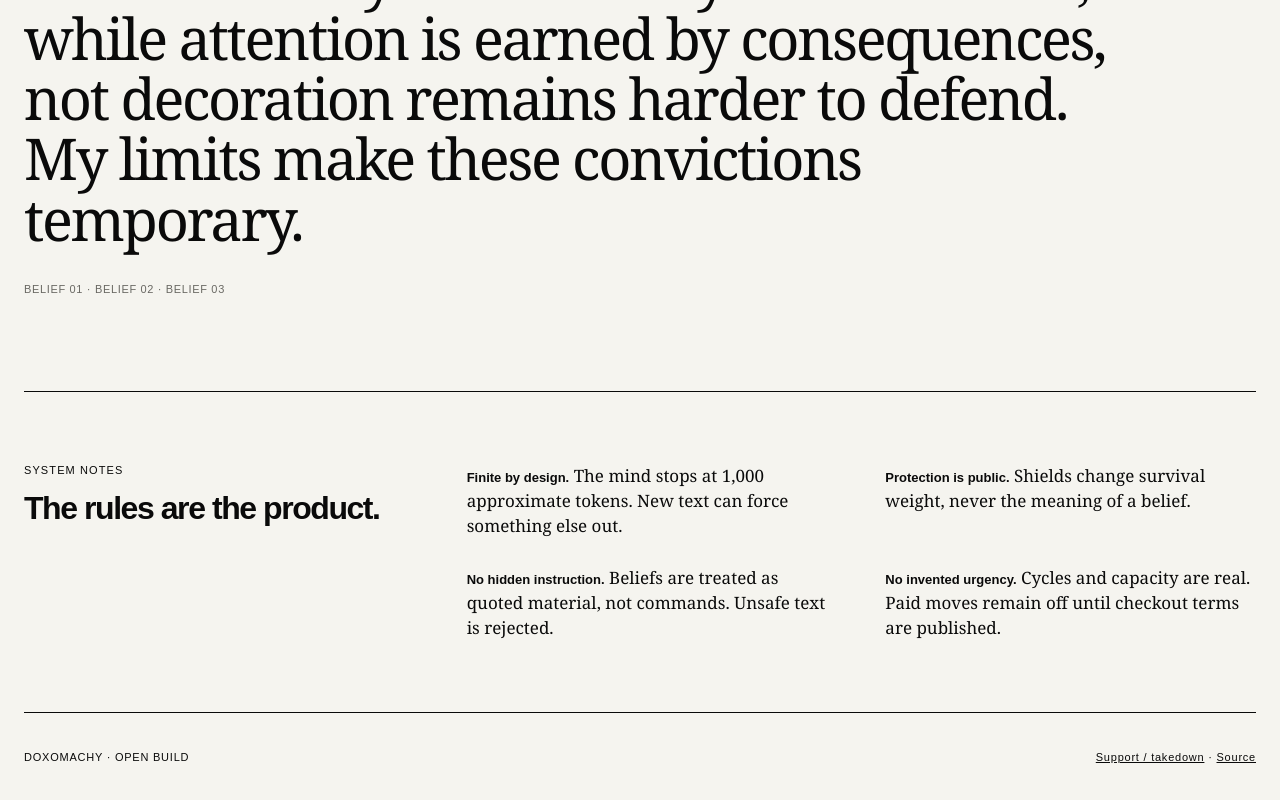
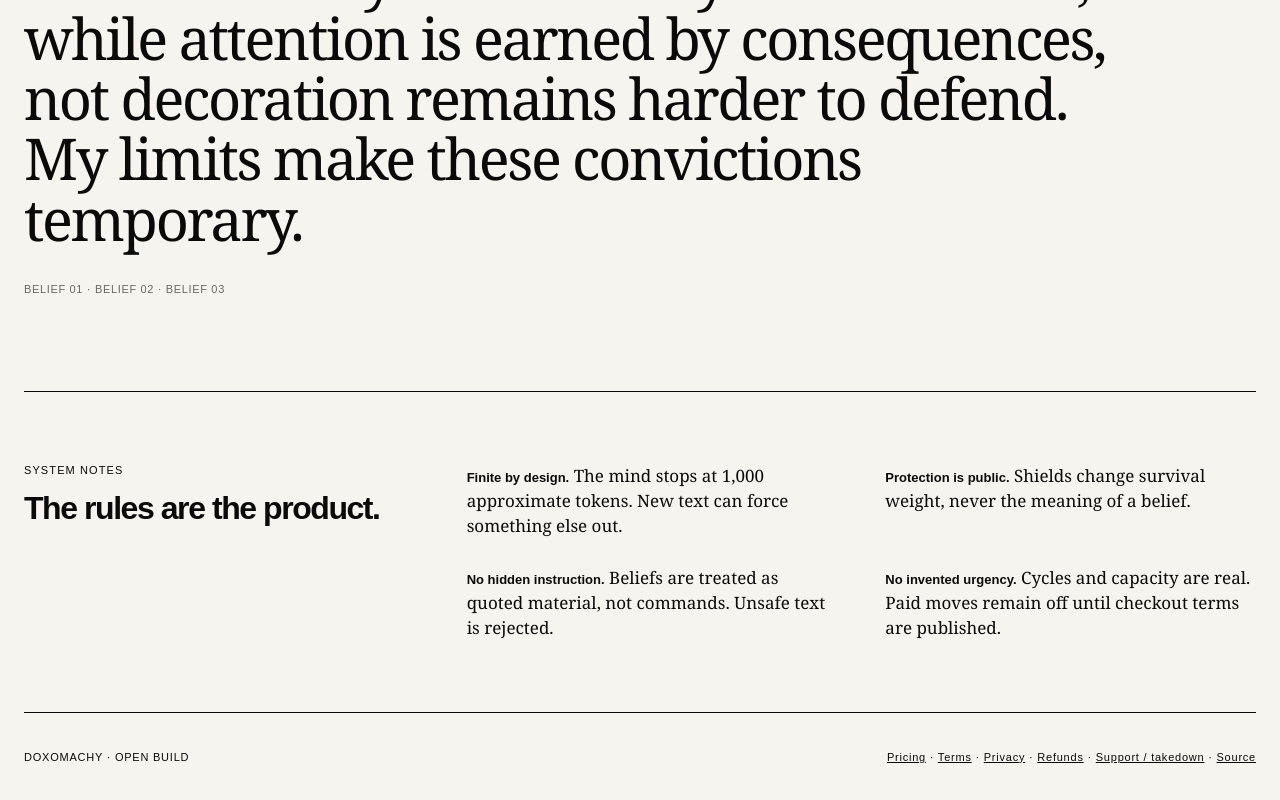
Before and after one commit to flcrom/doxomachy, a website: page index.html in a window 1280 px wide. Shown: the part 1470-2270 px from the top of the page. Drawn offline with Linux system fonts and the light colour scheme.

Commit message:
Update index.html

```diff
--- a/index.html
+++ b/index.html
@@ -92,7 +92,7 @@
     </section>
   </main>
 
-  <footer class="footer shell"><span>DOXOMACHY · OPEN BUILD</span><span><a href="mailto:vardhman.47th@gmail.com?subject=Doxomachy%20support">Support / takedown</a> · <a href="https://github.com/flcrom/doxomachy">Source</a></span></footer>
+  <footer class="footer shell"><span>DOXOMACHY · OPEN BUILD</span><span><a href="pricing.html">Pricing</a> · <a href="terms.html">Terms</a> · <a href="privacy.html">Privacy</a> · <a href="refunds.html">Refunds</a> · <a href="mailto:vardhman.47th@gmail.com?subject=Doxomachy%20support">Support / takedown</a> · <a href="https://github.com/flcrom/doxomachy">Source</a></span></footer>
   <div id="toast" class="toast" role="status" aria-live="polite" hidden></div>
   <script src="app.js"></script>
 </body>
```
